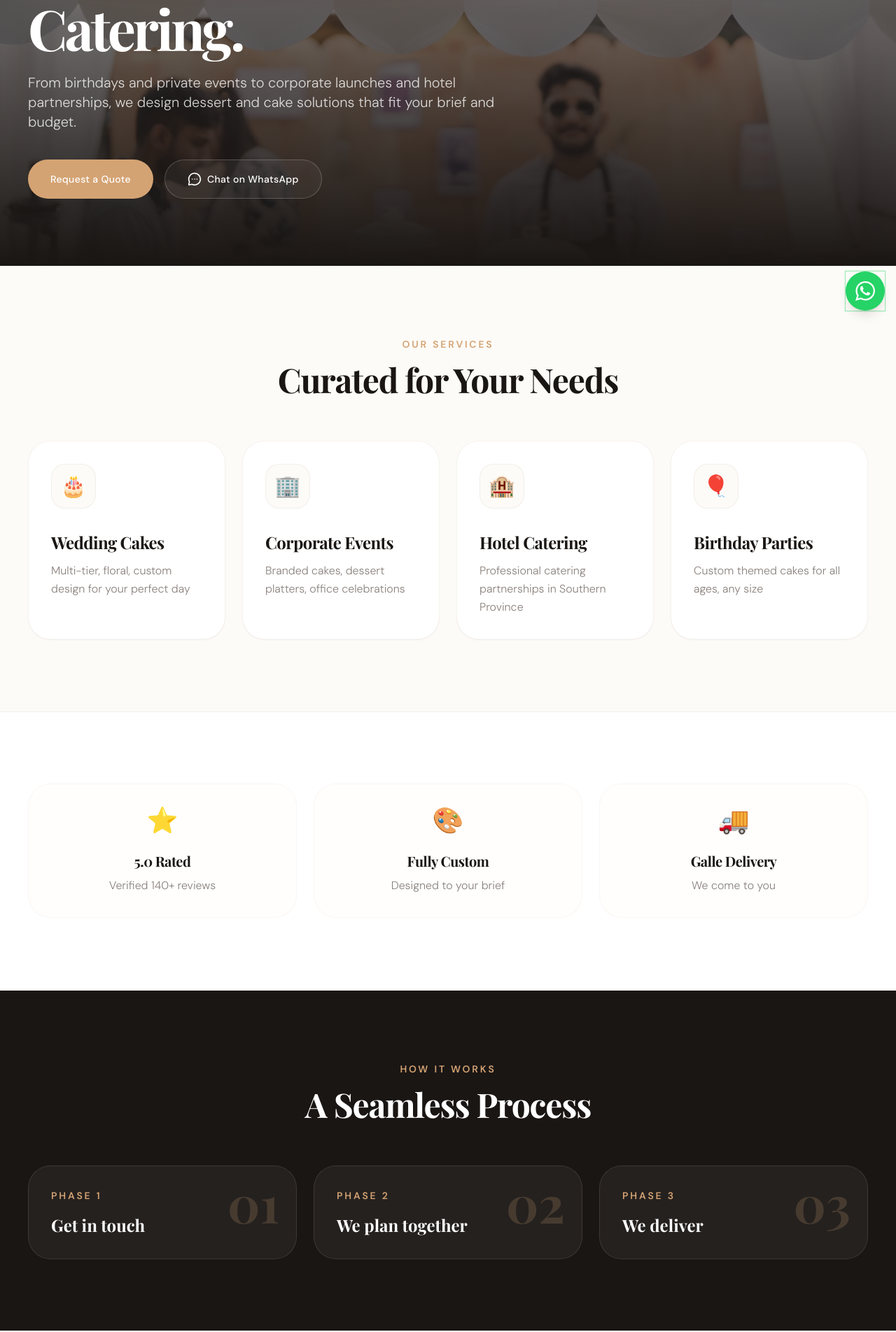
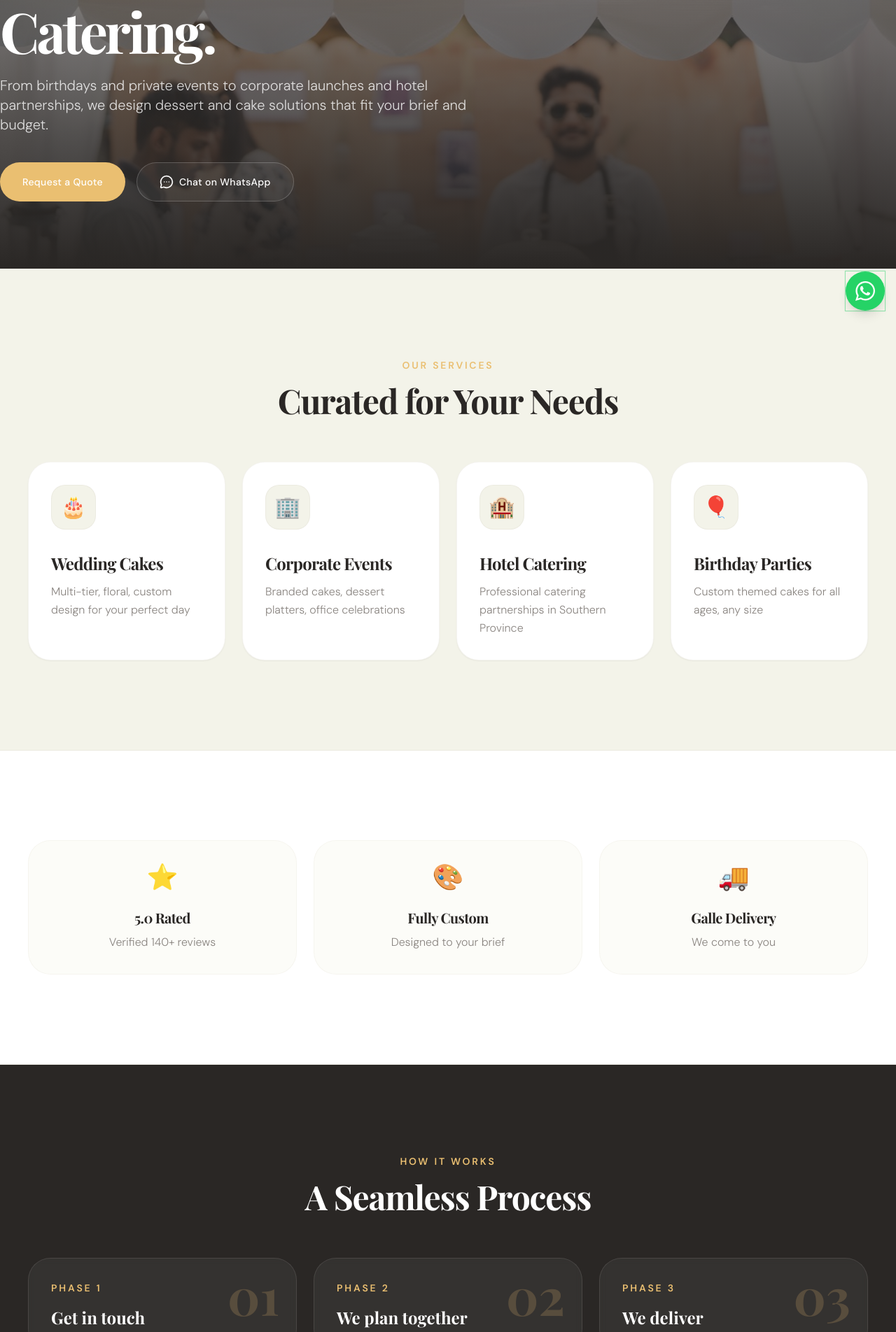
Before and after one commit to ScaleX-Dev/flour-dude, a Next.js app: page /events in a window 1280 px wide. Shown: the part 340-2244 px from the top of the page at 70% size. Built offline with nearby package versions, Linux system fonts and the light colour scheme; no server answers.

Commit message:
fix: Upgrade to elegant luxury UI palette, update typography, and wire correct image assets

```diff
--- a/src/app/globals.css
+++ b/src/app/globals.css
@@ -6,11 +6,15 @@
 @layer base {
   :root {
     --wa-green: #25D366;
-    --header-height: 80px; /* Taller, elegant header */
+    --header-height: 84px;
+    --brand-cream: #f3f3e9;
+    --brand-deep: #2a2725;
   }
 
   html {
     scroll-behavior: smooth;
+    -webkit-font-smoothing: antialiased;
+    -moz-osx-font-smoothing: grayscale;
   }
 
   * {
@@ -18,57 +22,62 @@
   }
 
   body {
-    @apply bg-brand-cream text-brand-textBody font-sans antialiased selection:bg-brand-caramel selection:text-white;
+    @apply bg-brand-cream text-brand-textBody font-sans;
+    background-color: var(--brand-cream);
     max-width: 100vw;
     overflow-x: hidden;
   }
 
-  h1,
-  h2,
-  h3,
-  h4,
-  h5,
-  h6 {
-    @apply font-display font-medium tracking-tight text-brand-deepBrown;
+  ::selection {
+    @apply bg-brand-caramel text-brand-deepBrown;
+  }
+
+  h1, h2, h3, h4, h5, h6 {
+    @apply font-display text-brand-deepBrown tracking-[-0.03em];
+    font-weight: 500;
   }
 
   p {
-    @apply leading-relaxed;
+    @apply leading-relaxed font-light;
   }
 }
 
+@layer components {
   a {
     color: inherit;
     text-decoration: none;
-  @apply transition-colors duration-300;
+    @apply transition-all duration-300;
   }
 
   .content-shell {
     margin-inline: auto;
-  width: min(1200px, 100% - 2.5rem); /* Wider, cleaner margins */
+    width: min(1200px, 100% - 3rem);
   }
 
   .section-space {
-  padding-block: clamp(4rem, 8vw, 8rem); /* More generous, luxurious spacing */
+    padding-block: clamp(5rem, 10vw, 10rem);
   }
 
   .section-title {
-  @apply font-display text-4xl md:text-5xl lg:text-6xl text-brand-deepBrown tracking-tighter mb-4;
-  line-height: 1.1;
+    @apply font-display text-5xl md:text-6xl lg:text-7xl text-brand-deepBrown tracking-tighter mb-5 leading-[1.05];
   }
 
   .section-subtitle {
-  @apply font-sans text-brand-textMuted text-lg md:text-xl font-light tracking-wide uppercase mb-12;
+    @apply font-sans text-brand-textMuted text-sm md:text-base tracking-[0.2em] uppercase mb-4 font-semibold;
+  }
+
+  .glass-panel {
+    @apply bg-white/70 backdrop-blur-xl border border-white/40 shadow-soft;
+  }
+
+  .glass-dark {
+    @apply bg-brand-deepBrown/80 backdrop-blur-xl border border-white/10;
+  }
 }
 
 @keyframes wa-pulse {
-  0%,
-  100% {
-    box-shadow: 0 0 0 0 rgba(37, 211, 102, 0.5);
-  }
-  50% {
-    box-shadow: 0 0 0 12px rgba(37, 211, 102, 0);
-  }
+  0%, 100% { box-shadow: 0 0 0 0 rgba(37, 211, 102, 0.5); }
+  50% { box-shadow: 0 0 0 12px rgba(37, 211, 102, 0); }
 }
 
 .wa-pulse {
--- a/src/components/ui/button.tsx
+++ b/src/components/ui/button.tsx
@@ -4,15 +4,15 @@ import { cva, type VariantProps } from 'class-variance-authority';
 import { cn } from '@/lib/utils';
 
 const buttonVariants = cva(
-  'inline-flex items-center justify-center whitespace-nowrap font-medium transition-transform transition-colors focus-visible:outline-none focus-visible:ring-2 focus-visible:ring-caramel/40 disabled:pointer-events-none disabled:opacity-50',
+  'inline-flex items-center justify-center whitespace-nowrap font-medium transition-transform transition-colors focus-visible:outline-none focus-visible:ring-2 focus-visible:ring-brand-caramel/40 disabled:pointer-events-none disabled:opacity-50',
   {
     variants: {
       variant: {
-        primary: 'bg-caramel text-white hover:bg-caramel-light rounded-pill px-8 py-3',
-        outline: 'border-2 border-caramel text-caramel hover:bg-caramel/10 rounded-pill px-8 py-3',
-        dark: 'bg-brown-deep text-cream hover:bg-brown-mid rounded-pill px-8 py-3',
-        whatsapp: 'bg-wa text-white hover:bg-green-500 rounded-pill px-8 py-3',
-        ghost: 'bg-transparent text-textBody hover:bg-cream rounded-pill px-8 py-3'
+        primary: 'bg-brand-caramel text-white hover:bg-brand-caramel-light rounded-pill px-8 py-3',
+        outline: 'border-2 border-brand-caramel text-brand-caramel hover:bg-brand-caramel/10 rounded-pill px-8 py-3',
+        dark: 'bg-brand-deepBrown text-brand-cream hover:bg-brand-charcoal rounded-pill px-8 py-3',
+        whatsapp: 'bg-[#25D366] text-white hover:bg-[#128C7E] rounded-pill px-8 py-3',
+        ghost: 'bg-transparent text-brand-textBody hover:bg-brand-cream rounded-pill px-8 py-3'
       },
       size: {
         default: 'text-sm',
--- a/tailwind.config.ts
+++ b/tailwind.config.ts
@@ -11,61 +11,39 @@ const config: Config = {
   theme: {
     extend: {
       borderRadius: {
-        button: '100px', // Soft, modern pill shape for all primary actions
-        card: '16px', // Elegant, smooth corners for imagery and product cards
-        cake: '20px',
+        button: '100px',
+        card: '24px',
+        cake: '32px',
         pill: '100px'
       },
       colors: {
-        // High-class, minimalistic boutique palette
-        brown: {
-          deep: '#1A1614', // Almost black, much sharper and more modern for contrast
-          mid: '#4A3B32'
-        },
-        caramel: {
-          DEFAULT: '#D4A373', // Softer, more elegant gold/caramel accent
-          light: '#E6CCB8'
-        },
-        cream: '#FDFBF7', // Ultra-clean, slightly warm off-white (like Crumbl/editorial sites)
-        warmWhite: '#FFFFFF', // Pure white for stark contrast areas
-        sage: '#A3B19B',
-        rose: '#E2B4A7',
-        textBody: '#2A2421', // Dark charcoal for high legibility, not pure black
-        textMuted: '#8A817C',
-        borderColor: '#EAE4DD', // Very subtle borders
-        wa: '#25D366',
         brand: {
-          deepBrown: '#1A1614',
-          caramel: '#D4A373',
-          caramelLight: '#E6CCB8',
-          cream: '#FDFBF7',
+          deepBrown: '#2a2725', // Deeper shade for high contrast text and strong grounds
+          charcoal: '#666666', // Brand color base dark gray
+          caramel: '#EABF71', // Brand color mustard/gold
+          caramelLight: '#f5d9a1',
+          cream: '#F3F3E9', // Brand off-white
           warmWhite: '#FFFFFF',
-          sage: '#A3B19B',
-          rose: '#E2B4A7',
-          textBody: '#2A2421',
-          textMuted: '#8A817C',
-          border: '#EAE4DD'
+          sage: '#88B6B4', // Brand teal/mint
+          rose: '#E3ACA7', // Brand soft rose
+          textBody: '#403d39', // Dark highly legible body text
+          textMuted: '#8a8581',
+          border: '#e6e4d9',
         }
       },
       fontFamily: {
-        display: ['Playfair Display', 'serif'], // Elegant serif
-        sans: ['DM Sans', 'sans-serif'], // Clean modern geometric
+        display: ['Playfair Display', 'serif'],
+        sans: ['DM Sans', 'sans-serif'],
         mono: ['DM Mono', 'monospace']
       },
       boxShadow: {
-        'soft': '0 10px 40px -10px rgba(26, 22, 20, 0.08)', // High-class floating shadow
-        'floating': '0 20px 40px -20px rgba(26, 22, 20, 0.12)'
+        soft: '0 12px 30px -10px rgba(42, 39, 37, 0.06)',
+        floating: '0 24px 50px -15px rgba(42, 39, 37, 0.12)'
       },
       keyframes: {
         'wa-pulse': {
-          '0%, 88%, 100%': {
-            transform: 'scale(1)',
-            boxShadow: '0 0 0 0 rgba(37, 211, 102, 0.55)'
-          },
-          '92%': {
-            transform: 'scale(1.04)',
-            boxShadow: '0 0 0 16px rgba(37, 211, 102, 0)'
-          }
+          '0%, 88%, 100%': { transform: 'scale(1)', boxShadow: '0 0 0 0 rgba(37, 211, 102, 0.55)' },
+          '92%': { transform: 'scale(1.04)', boxShadow: '0 0 0 16px rgba(37, 211, 102, 0)' }
         },
         'rise-in': {
           '0%': { opacity: '0', transform: 'translateY(20px)' },
```
Also changed, not shown: src/app/(site)/page.tsx (+9 -9 lines). Lines whose indentation alone changed are shown as unchanged.
